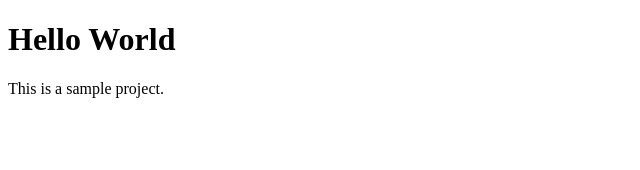
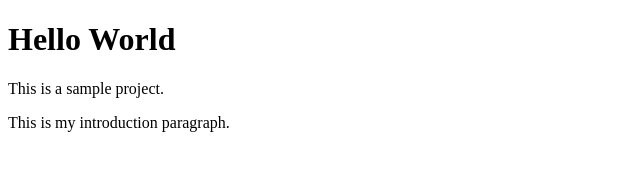
Before and after one commit to srivarshini1810official-gif/project-html, a plain HTML site: page index.html in a window 1280 px wide. Shown: the whole page, without its empty margins (0-640 px from the left). Drawn offline with Linux system fonts and the light colour scheme.

Commit message:
Add introduction paragraph

```diff
--- a/index.html
+++ b/index.html
@@ -7,5 +7,6 @@
 <body>
  <h1>Hello World</h1>
  <p>This is a sample project.</p>
+<p>This is my introduction paragraph.</p>
 </body>
 </html>
```
